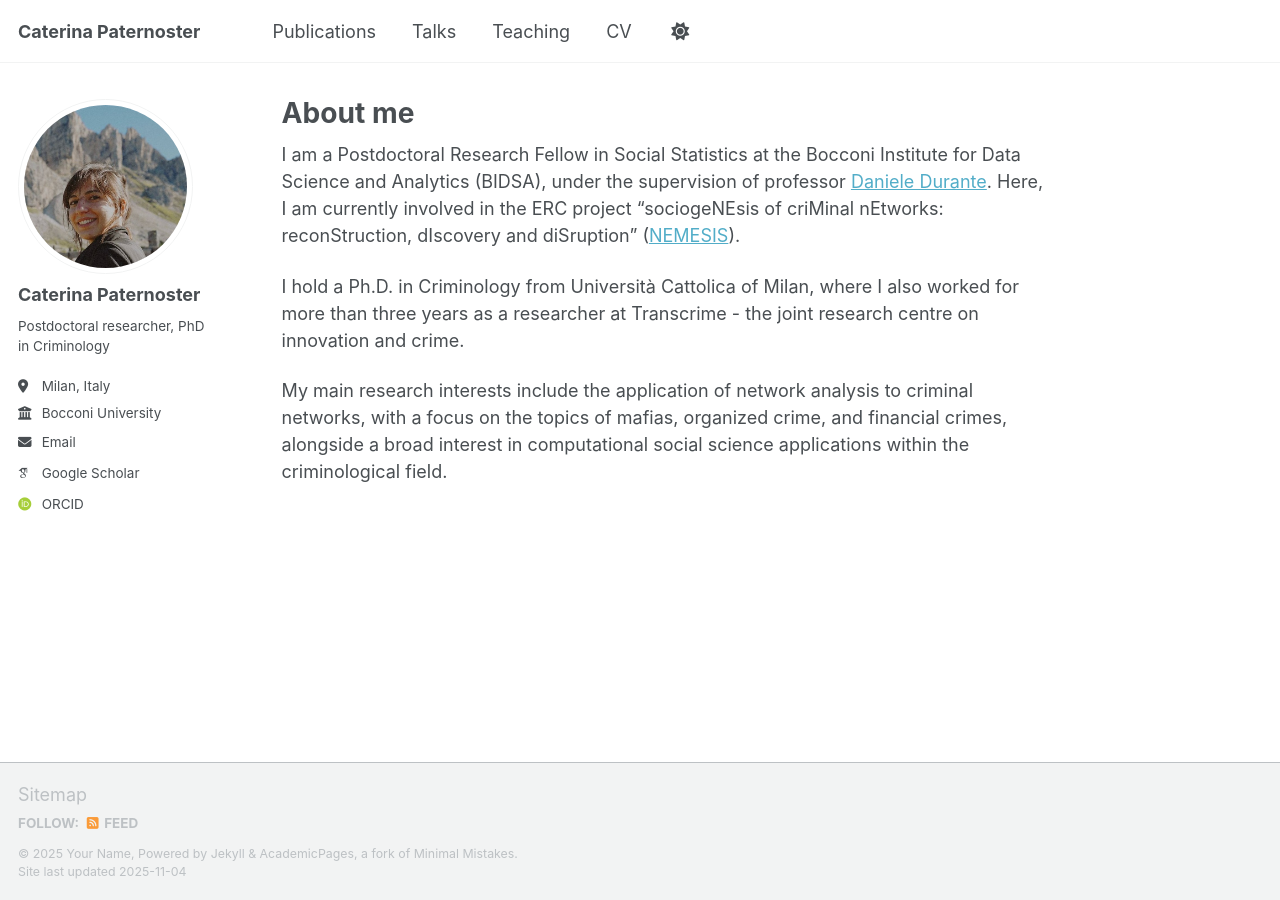
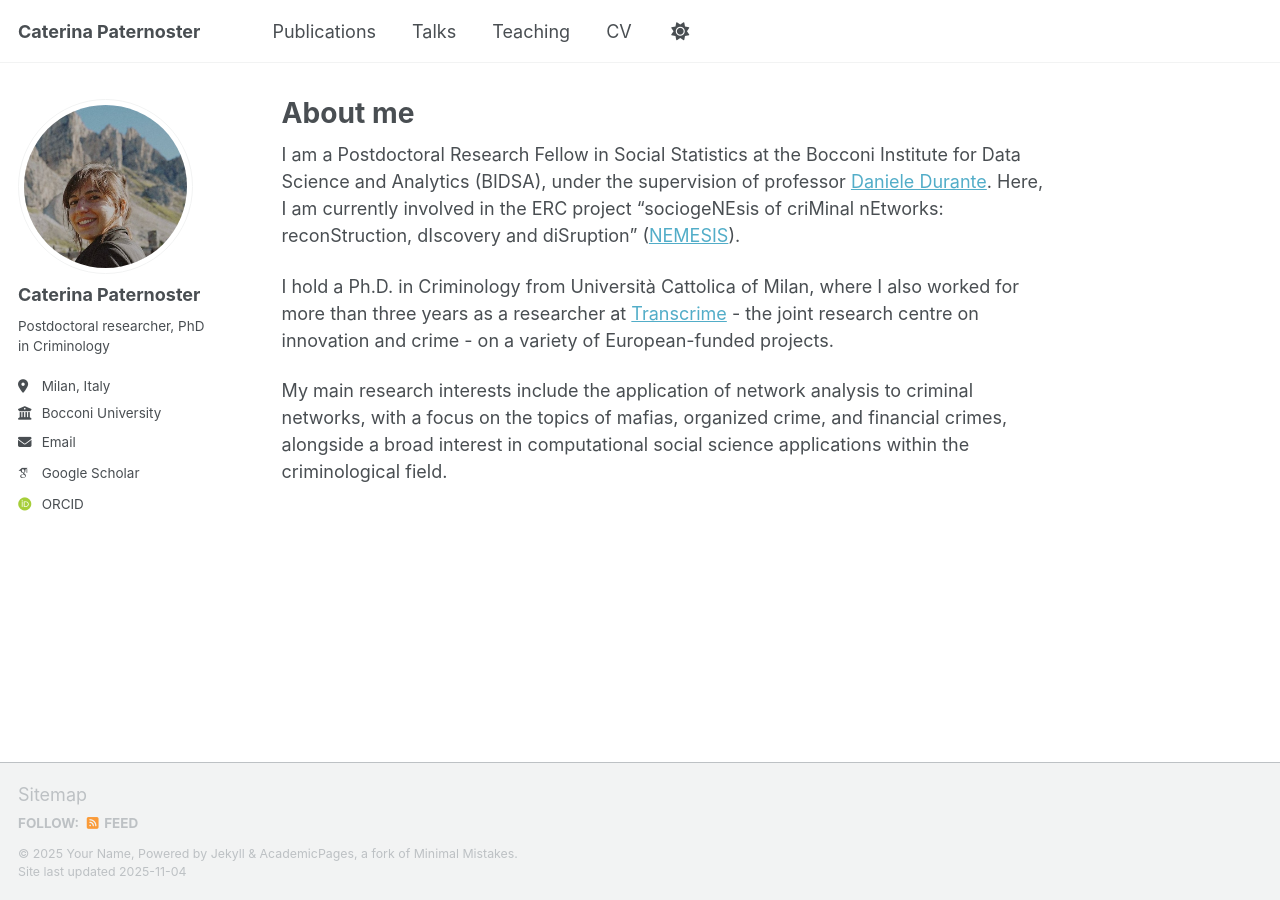
Before and after one commit to caterinapaternoster/caterinapaternoster.github.io, a Jekyll site: the page built from _pages/about.md, in a window 1280 px wide. Built offline with Jekyll 4.4.1, drawn with Linux system fonts in a browser that asks for light colours; some web fonts are replaced; a script that is not in the unit is left out.

Commit message:
Update about.md

```diff
--- a/_pages/about.md
+++ b/_pages/about.md
@@ -9,7 +9,6 @@ redirect_from:
 
 I am a Postdoctoral Research Fellow in Social Statistics at the Bocconi Institute for Data Science and Analytics (BIDSA), under the supervision of professor [Daniele Durante](https://danieledurante.github.io/web/). Here, I am currently involved in the ERC project “sociogeNEsis of criMinal nEtworks: reconStruction, dIscovery and diSruption” ([NEMESIS](https://danieledurante.github.io/web/nemesis.html#)).
 
-I hold a Ph.D. in Criminology from Università Cattolica of Milan, where I also worked for more than three years as a researcher at Transcrime - the joint research centre on innovation and crime.
-
+I hold a Ph.D. in Criminology from Università Cattolica of Milan, where I also worked for more than three years as a researcher at [Transcrime](https://www.transcrime.it/en/) - the joint research centre on innovation and crime - on a variety of European-funded projects.
 
 My main research interests include the application of network analysis to criminal networks, with a focus on the topics of mafias, organized crime, and financial crimes, alongside a broad interest in computational social science applications within the criminological field.
```
